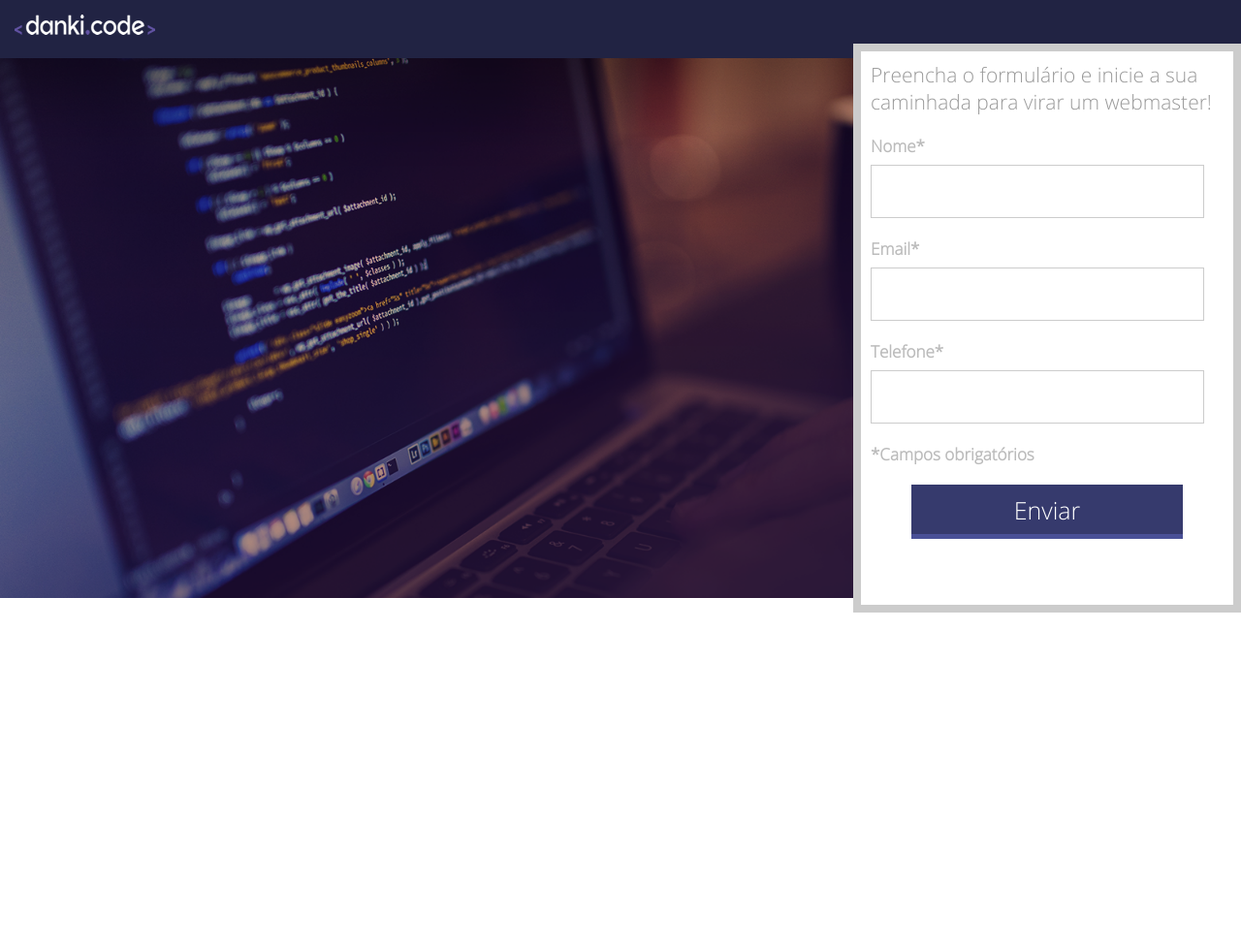
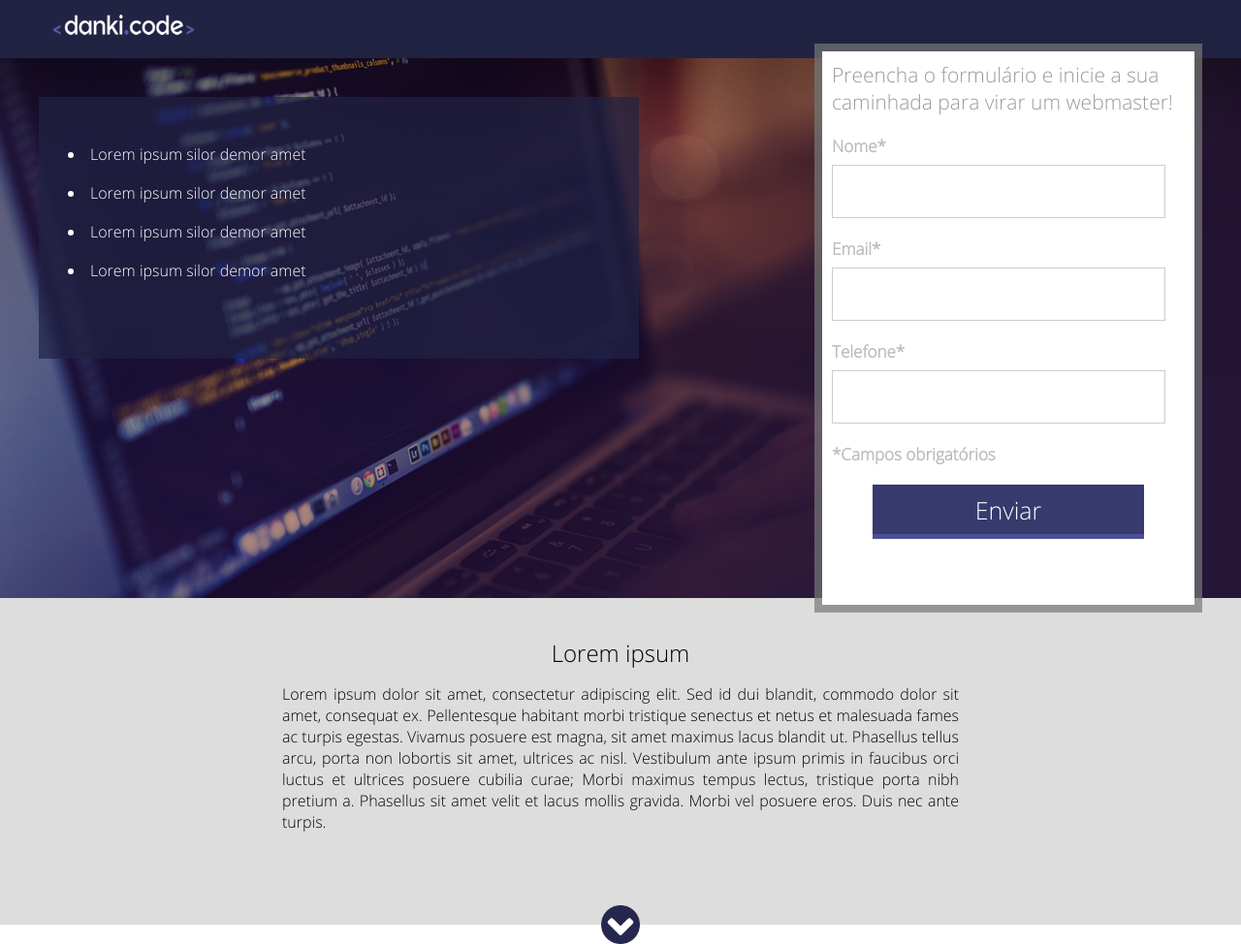
Before and after one commit to mateus040/Curso_DankiCode, a PHP site: page / in a window 1280 px wide. Shown: the whole page at 97% size. Before the commit the page ends 632 px from the top, so only its background shows below. Run offline with PHP 8.4, Linux system fonts and the light colour scheme.

Commit message:
criando sessões

```diff
--- a/Curso WebMaster Front-End/HTML_CSS/Design_Responsivo/Projeto_01/css/style.css
+++ b/Curso WebMaster Front-End/HTML_CSS/Design_Responsivo/Projeto_01/css/style.css
@@ -15,7 +15,7 @@ html,body{
 }
 
 .center{
-    width: 1280px;
+    width: 1200px;
     margin: 0 auto;
 }
 
@@ -47,9 +47,11 @@ html,body{
     height: calc(100% + 30px);
     float: right;
     background-color: #fff;
+    background-clip: padding-box;
+    /* background-origin tem o mesmo conceito porém serve para imagens */
     position: relative;
     top: -15px;
-    border: 8px solid #ccc;
+    border: 8px solid rgba(120,120,120,0.7);
 }
 
 .form h2{
@@ -103,3 +105,50 @@ html,body{
 .form input[type=submit]:hover{
     background-color: #323665;
 }
+
+.container-list{
+    padding: 30px;
+    margin-top: 40px;
+    float: left;
+    width: 619px;
+    height: 270px;
+    background-color: rgba(33,35,67,0.7);
+}
+
+.container-list ul{
+    list-style-position: inside;
+}
+
+.container-list ul li{
+    color: #fff;
+    margin-top: 18px;
+}
+
+.container-2{
+    padding: 40px 0;
+    background-color: #DDD;
+    text-align: center;
+
+}
+
+.container-2 h2{
+    font-weight: normal;
+}
+
+.container-2 p{
+    width: 698px;
+    margin: 15px 0;
+    display: inline-block;
+    text-align: justify;
+}
+
+.arrow{
+    position: relative;
+    top: 60px;
+    left: 50%;
+    margin-left: -20px;
+    width: 40px;
+    height: 40px;
+    background-image: url('../img/arrow.png');
+    background-size: 100% 100%;
+}
--- a/Curso WebMaster Front-End/HTML_CSS/Design_Responsivo/Projeto_01/index.html
+++ b/Curso WebMaster Front-End/HTML_CSS/Design_Responsivo/Projeto_01/index.html
@@ -17,6 +17,16 @@
 
     <div class="container-banner">
         <div class="center">
+
+            <div class="container-list">
+                <ul>
+                    <li>Lorem ipsum silor demor amet</li>
+                    <li>Lorem ipsum silor demor amet</li>
+                    <li>Lorem ipsum silor demor amet</li>
+                    <li>Lorem ipsum silor demor amet</li>
+                </ul>
+            </div>
+
             <div class="form">
                 <form>
                     <h2>Preencha o formulário e inicie a sua caminhada para virar um webmaster!</h2>
@@ -48,5 +58,18 @@
         </div>
     </div>
 
+    <div class="container-2">
+        <div class="center">
+            <h2>Lorem ipsum</h2>
+            <p>
+                Lorem ipsum dolor sit amet, consectetur adipiscing elit. Sed id dui blandit, commodo dolor sit amet, consequat ex. Pellentesque habitant morbi tristique senectus et netus et malesuada fames ac turpis egestas. Vivamus posuere est magna, sit amet maximus lacus blandit ut. Phasellus tellus arcu, porta non lobortis sit amet, ultrices ac nisl. Vestibulum ante ipsum primis in faucibus orci luctus et ultrices posuere cubilia curae; Morbi maximus tempus lectus, tristique porta nibh pretium a. Phasellus sit amet velit et lacus mollis gravida. Morbi vel posuere eros. Duis nec ante turpis.
+            </p>
+        </div>
+
+        <div class="arrow">
+
+        </div>
+    </div>
+
 </body>
 </html>
```
